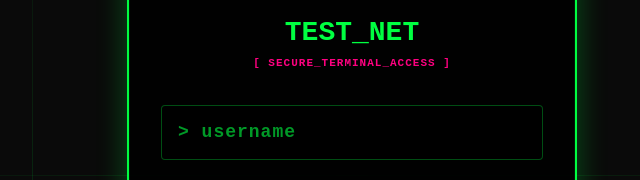
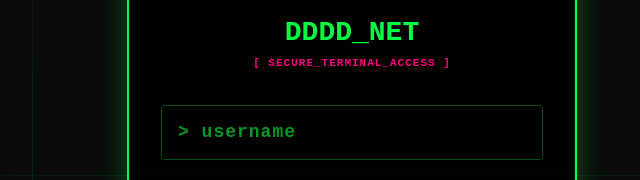
Before and after one commit to zhalrepos/All-Projects, a plain HTML site: page LoginPages/Cyber Neon/index.html in a window 1280 px wide. Shown: the part 225-405 px from the top of the page, 288-928 px from the left. Drawn offline with Linux system fonts and the light colour scheme; files whose address does not match are found by name.

Commit message:
update LoginPages/Cyber Neon/index.html

```diff
--- a/LoginPages/Cyber Neon/index.html
+++ b/LoginPages/Cyber Neon/index.html
@@ -44,7 +44,7 @@
                         <div class="neon-glow"></div>
                     </div>
                     <h1 class="cyber-title">
-                        <span class="title-glitch" data-text="CYPHER_NET">TEST_NET</span>
+                        <span class="title-glitch" data-text="CYPHER_NET">DDDD_NET</span>
                     </h1>
                     <p class="access-text">[ SECURE_TERMINAL_ACCESS ]</p>
                 </div>
```
